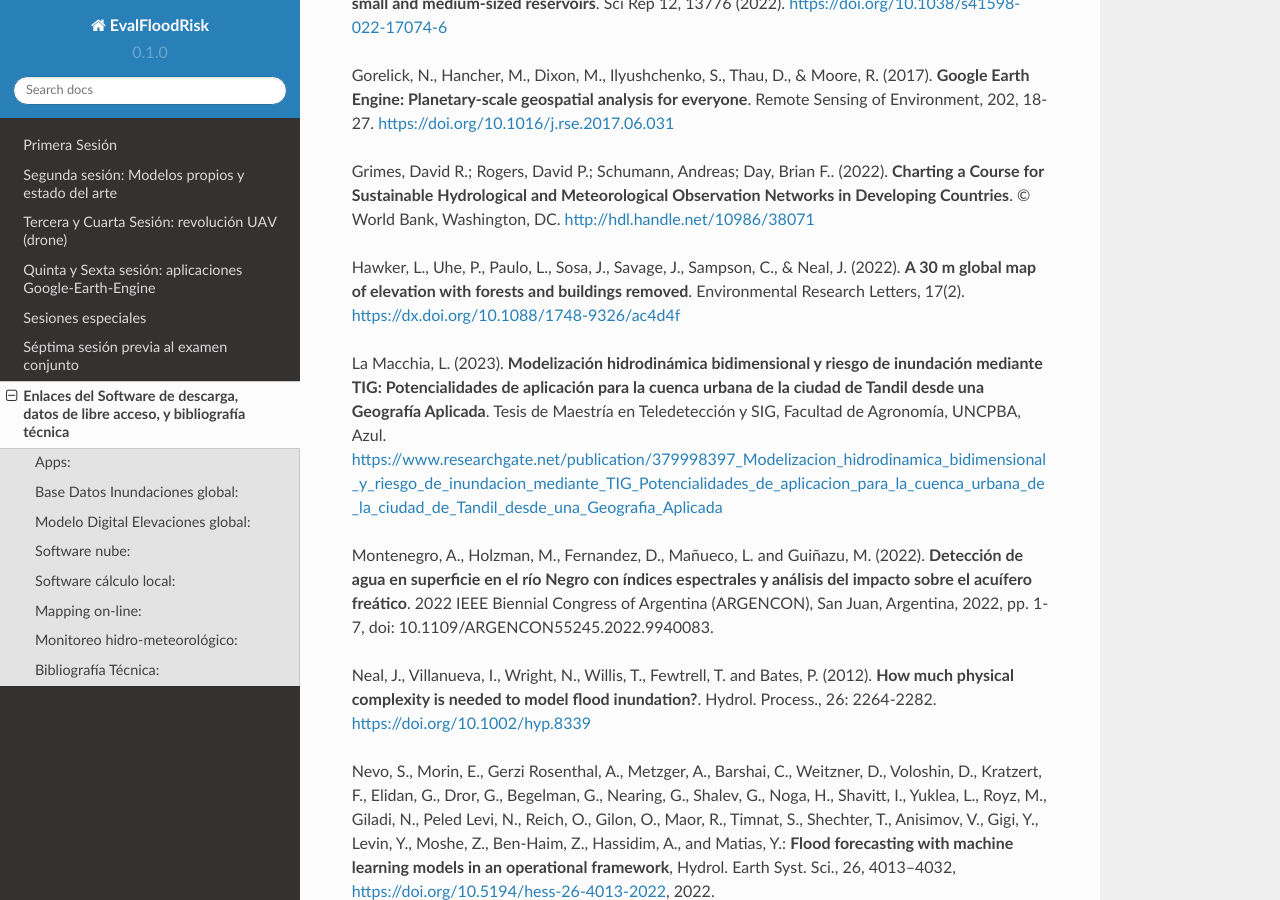
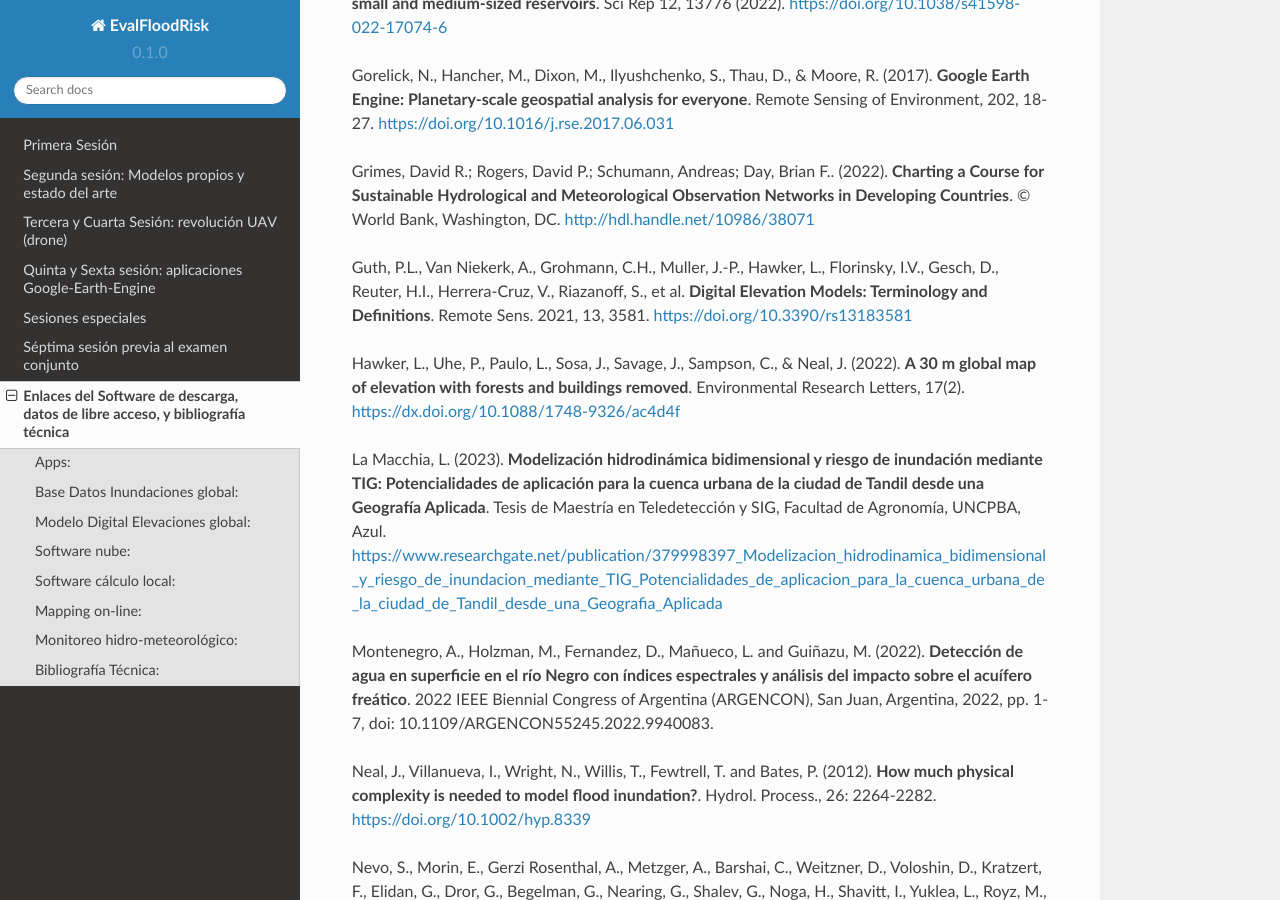
Before and after one commit to ivillamadrid/EvalFloodRisk_RSSWE, a Sphinx documentation site: the page built from docs/source/software.rst, in a window 1280 px wide and 900 px high, scrolled down 1469 px. Built offline with Sphinx 7.4.7 and the Read the Docs theme 2.0.0, drawn with Linux system fonts in a browser that asks for light colours.

Commit message:
Update software.rst

```diff
--- a/docs/source/software.rst
+++ b/docs/source/software.rst
@@ -64,6 +64,10 @@ Gorelick, N., Hancher, M., Dixon, M., Ilyushchenko, S., Thau, D., & Moore, R. (2
 
 Grimes, David R.; Rogers, David P.; Schumann, Andreas; Day, Brian F.. (2022). **Charting a Course for Sustainable Hydrological and Meteorological Observation Networks in Developing Countries**. © World Bank, Washington, DC. http://hdl.handle.net/10986/38071
 
+Guth, P.L., Van Niekerk, A., Grohmann, C.H., Muller, J.-P., Hawker, L., Florinsky, I.V., Gesch, D., Reuter, H.I., Herrera-Cruz, V.,
+Riazanoff, S., et al. **Digital Elevation Models: Terminology and Definitions**.
+Remote Sens. 2021, 13, 3581. https://doi.org/10.3390/rs13183581
+
 Hawker, L., Uhe, P., Paulo, L., Sosa, J., Savage, J., Sampson, C., & Neal, J. (2022). **A 30 m global map of elevation with forests and buildings removed**. Environmental Research Letters, 17(2). https://dx.doi.org/10.1088/1748-9326/ac4d4f
 
 La Macchia, L. (2023). **Modelización hidrodinámica bidimensional y riesgo de inundación mediante TIG: Potencialidades de aplicación para la cuenca urbana de la ciudad de Tandil desde una Geografía Aplicada**. Tesis de Maestría en Teledetección y SIG, Facultad de Agronomía, UNCPBA, Azul.
```
